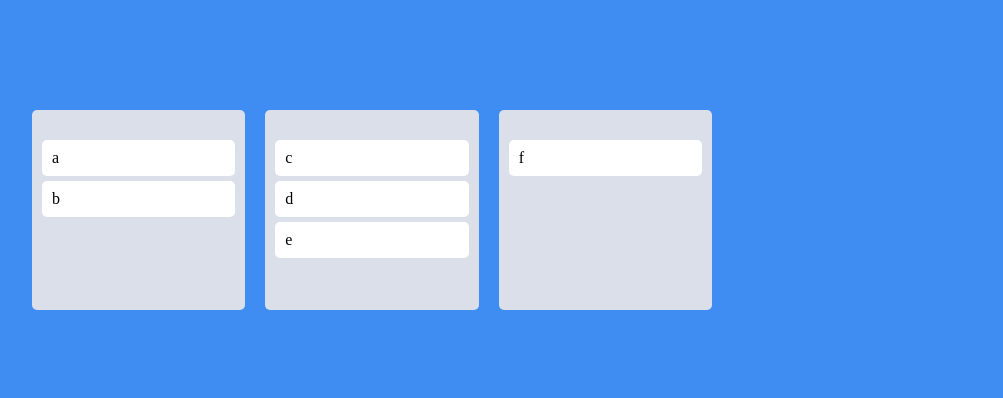
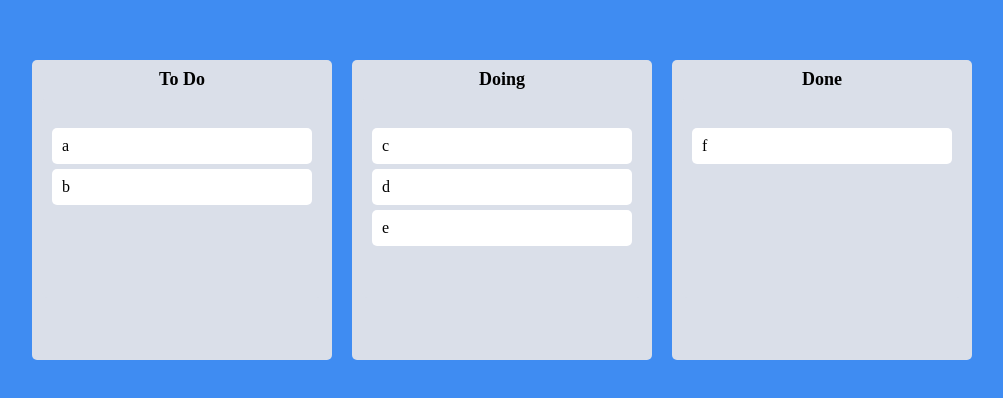
Before and after one commit to thyeone/KANBAN, a React (Create React App) app: page / in a window 1280 px wide. Shown: the part 190-588 px from the top of the page, without its empty margins (268-1271 px from the left). Built offline with nearby package versions, Linux system fonts and the light colour scheme.

Commit message:
7.9 Same Board Movement

```diff
--- a/src/App.tsx
+++ b/src/App.tsx
@@ -6,16 +6,20 @@
 
 function App() {
   const [toDos, setToDos] = useRecoilState(toDoState);
-  const onDragEnd = ({ draggableId, destination, source }: DropResult) => {
-    if (!destination) return;
-    // setToDos((oldToDos) => {
-    //   const toDosCopy = [...oldToDos];
-    //   // 1) Delete item on source.index
-    //   toDosCopy.splice(source.index, 1);
-    //   // 2) Put back the item on the destination.index
-    //   toDosCopy.splice(destination?.index, 0, draggableId);
-    //   return toDosCopy;
-    // });
+  const onDragEnd = (info: DropResult) => {
+    console.log(info);
+    const { destination, draggableId, source } = info;
+    if (destination?.droppableId === source.droppableId) {
+      setToDos((allBoards) => {
+        const boardCopy = [...allBoards[source.droppableId]];
+        boardCopy.splice(source.index, 1);
+        boardCopy.splice(destination?.index, 0, draggableId);
+        return {
+          ...allBoards,
+          [source.droppableId]: boardCopy,
+        };
+      });
+    }
   };
   return (
     <DragDropContext onDragEnd={onDragEnd}>
--- a/src/Components/Board.tsx
+++ b/src/Components/Board.tsx
@@ -9,6 +9,8 @@
 
 function Board({ toDos, boardId }: IBoardProps) {
   return (
+    <Wrapper>
+      <Title>{boardId}</Title>
       <Droppable droppableId={boardId}>
         {(magic) => (
           <BoardWrapper ref={magic.innerRef} {...magic.droppableProps}>
@@ -19,6 +21,7 @@
           </BoardWrapper>
         )}
       </Droppable>
+    </Wrapper>
   );
 }
 
@@ -29,4 +32,21 @@
   border-radius: 5px;
   min-height: 200px;
 `;
+
+const Wrapper = styled.div`
+  width: 300px;
+  padding: 20px 10px;
+  padding-top: 10px;
+  background-color: ${(props) => props.theme.boardColor};
+  border-radius: 5px;
+  min-height: 200px;
+  min-height: 300px;
+`;
+
+const Title = styled.h2`
+  text-align: center;
+  font-weight: 600;
+  margin-bottom: 10px;
+  font-size: 18px;
+`;
 export default Board;
--- a/src/atoms.tsx
+++ b/src/atoms.tsx
@@ -6,8 +6,8 @@
 export const toDoState = atom<IToDoState>({
   key: "toDo",
   default: {
-    to_do: ["a", "b"],
-    doing: ["c", "d", "e"],
-    done: ["f"],
+    "To Do": ["a", "b"],
+    Doing: ["c", "d", "e"],
+    Done: ["f"],
   },
 });
```
Lines whose indentation alone changed are shown as unchanged.
